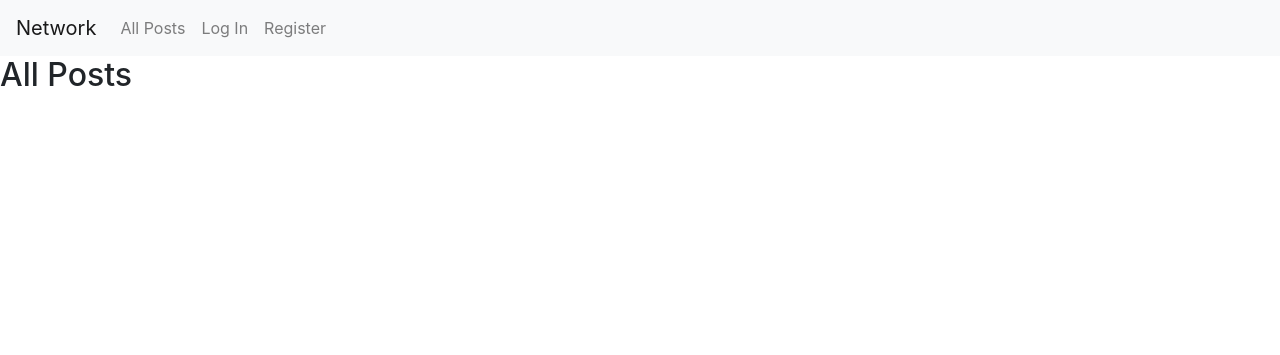
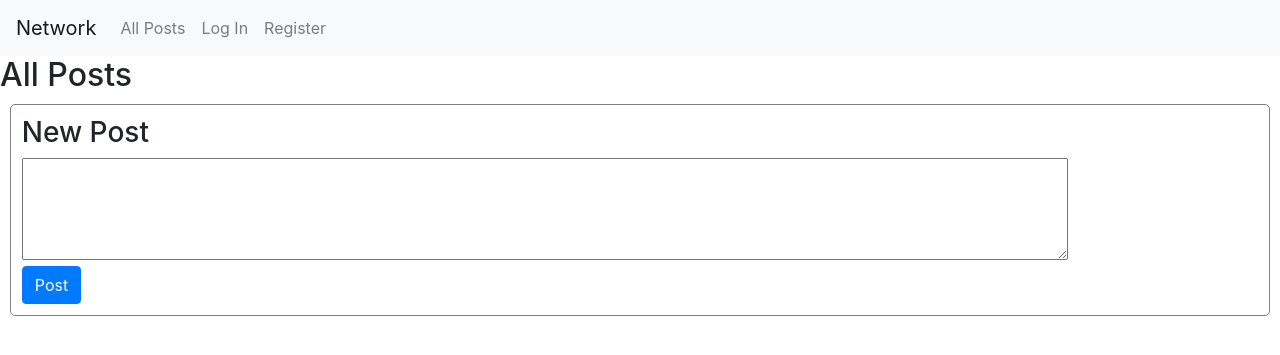
Before and after one commit to lightkun10/Network, a Django app: page / in a window 1280 px wide. Shown: the top 355 px of the page. Run offline with Django 3.2, Linux system fonts and the light colour scheme; some libraries are stand-ins or nearby versions.

Commit message:
Add new post form at index route

```diff
--- a/network/templates/network/index.html
+++ b/network/templates/network/index.html
@@ -1,13 +1,26 @@
 <!-- ALL Post -->
 
 {% extends "network/layout.html" %}
+{% load static %}
 
 {% block body %}
 
     <h2>All Posts</h2>
 
-    <div class="new-email-form">
+    <div class="create-post-section">
+        <h3>New Post</h3>
+        <form action="" method="post">
+            {% csrf_token %}
 
+            <!-- for the 300 char limit -->
+            <textarea class="textarea resize-ta" name="post-text" id="post-text"
+                rows="4" cols="100"></textarea> <br>
+            <input value="Post" type="submit" class="btn btn-primary">
+        </form>
     </div>
 
 {% endblock %}
+
+{% block script %}
+    <script src="{% static 'network/index.js' %}"></script>
+{% endblock %}
```
